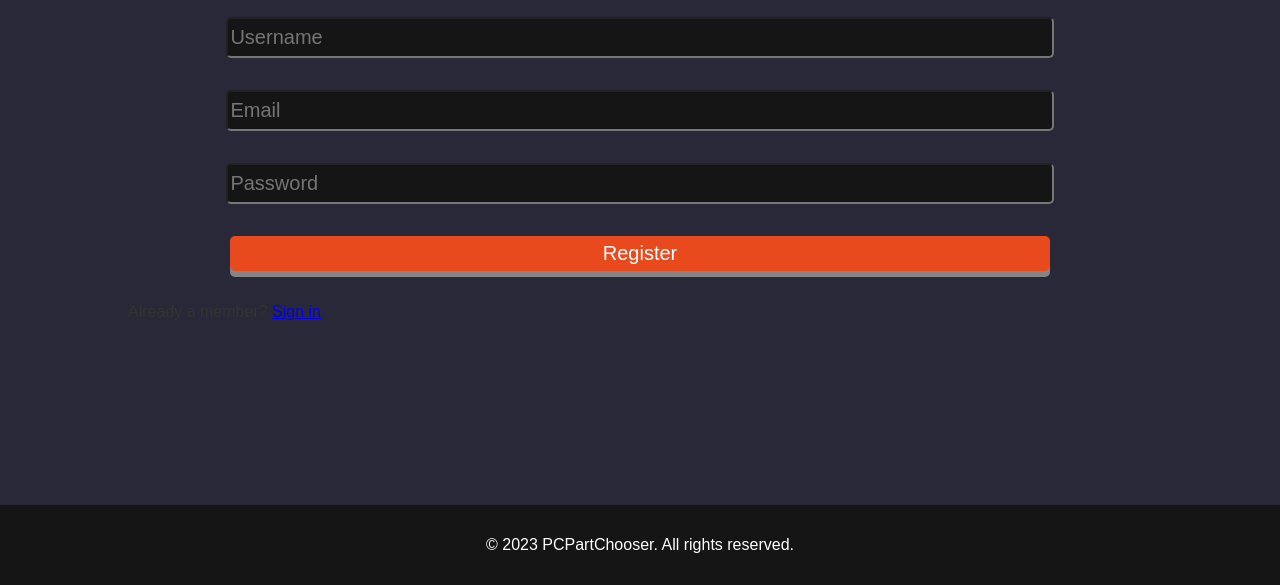
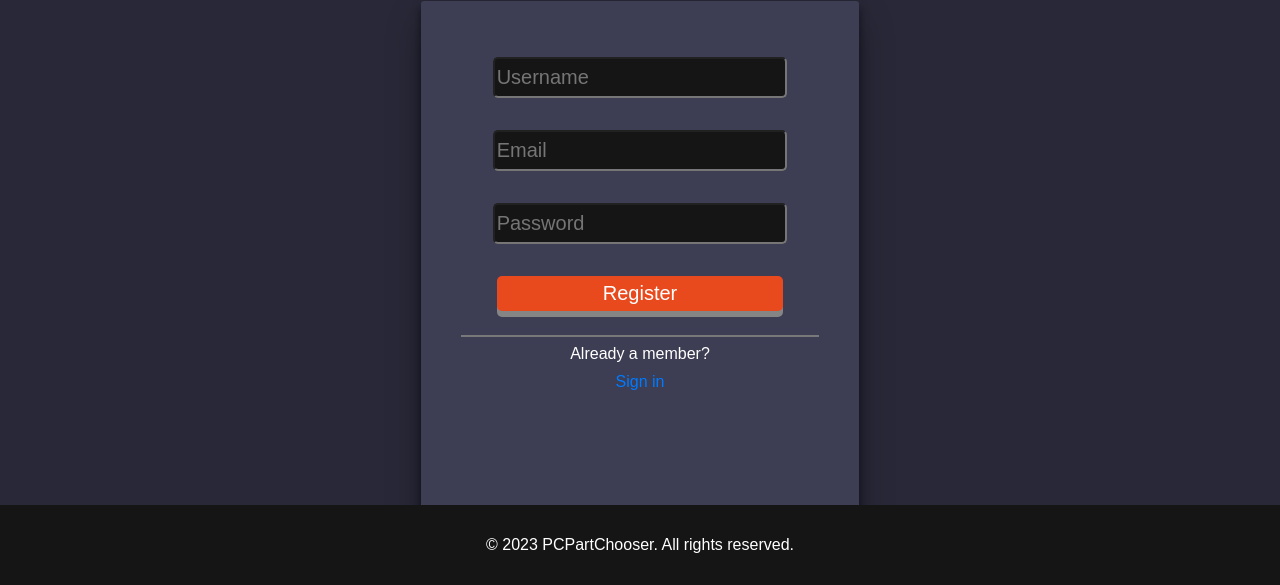
Before and after one commit to ManTreeJoe/Pi-PC-Part-Chooser-Frugal-Bliss-Edition, a plain HTML site: page frontend/register.html in a window 1280 px wide. Shown: the part 215-800 px from the top of the page. Drawn offline with Linux system fonts and the light colour scheme.

Commit message:
Update register.html

```diff
--- a/frontend/register.html
+++ b/frontend/register.html
@@ -23,14 +23,17 @@
 <main>
   <div class="container">
     <h2>Create an Account</h2>
+    <div class="card">
     <form action="#" method="post">
       <input type="text" id="username" name="username" placeholder="Username" required>
       <input type="email" id="email" name="email" placeholder="Email" required>
       <input type="password" id="password" name="password" placeholder="Password" required>
       <input type="submit" value="Register" class="button">
     </form>
-    <p>Already a member? <a href="login.html">Sign in</a></p>
+    <hr>
+    <p class="oppoLink">Already a member? <a href="login.html">Sign in</a></p>
   </div>
+</div>
 </main>
 <footer>
   <div class="container footer-content">
```
